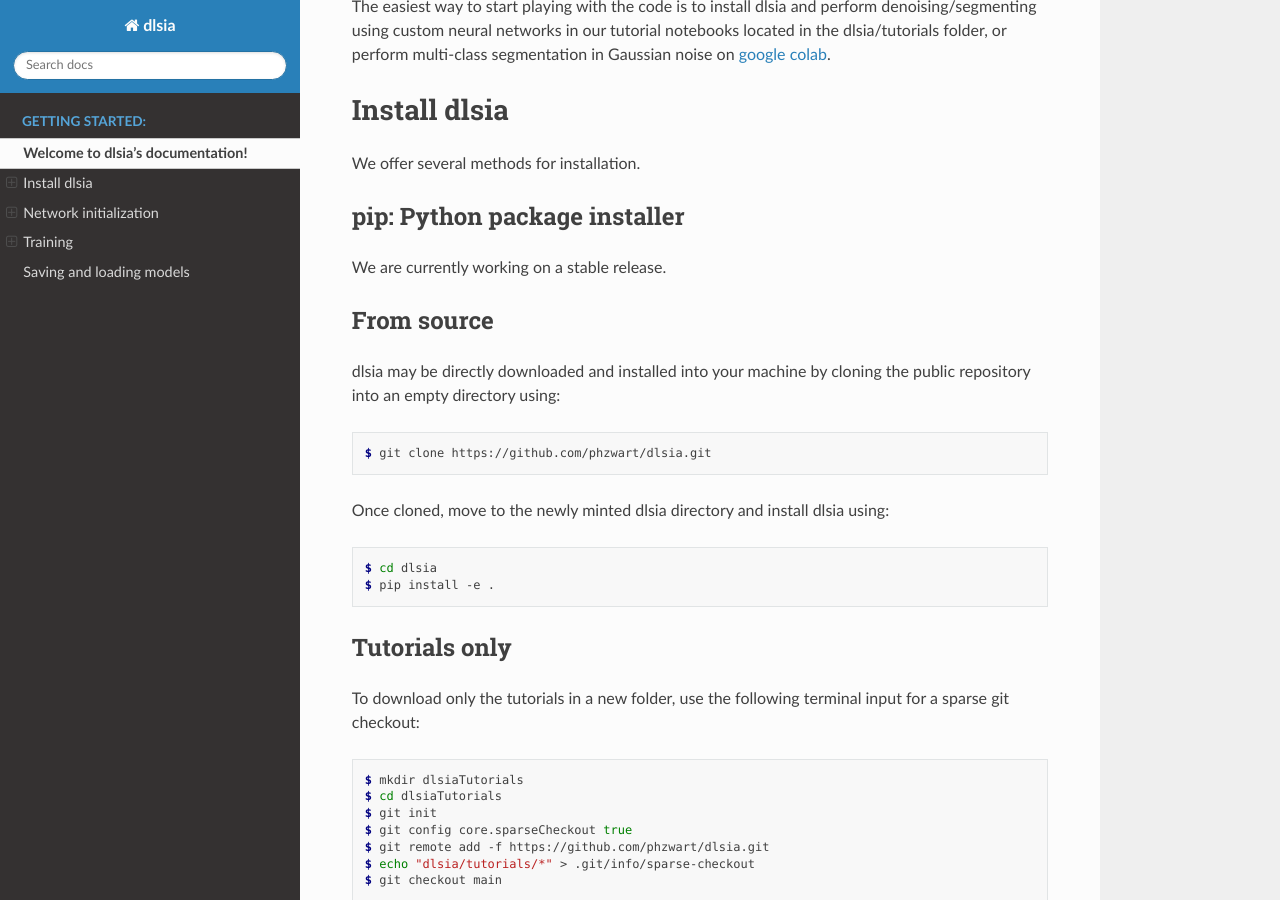
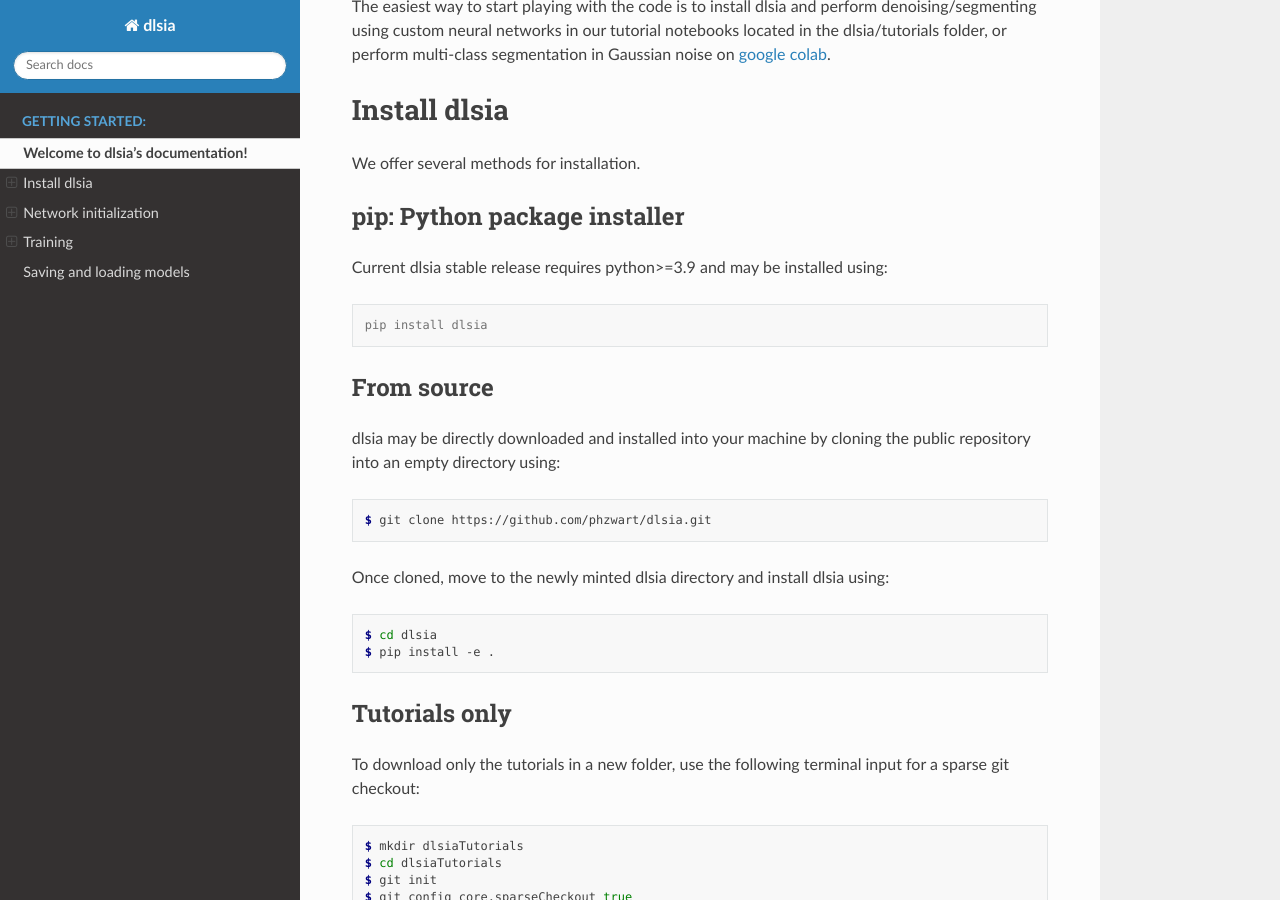
Before and after one commit to phzwart/dlsia, a Sphinx documentation site: the page built from docs/welcome.md, in a window 1280 px wide and 900 px high, scrolled down 974 px. Built offline with Sphinx 7.4.7 and the Read the Docs theme 2.0.0, drawn with Linux system fonts in a browser that asks for light colours; pages that are not in the unit, such as notebooks, are missing from menus.

Commit message:
pip install instructions added

````diff
--- a/docs/welcome.md
+++ b/docs/welcome.md
@@ -31,7 +31,11 @@ We offer several methods for installation.
 
 ## pip: Python package installer
 
-We are currently working on a stable release.
+Current dlsia stable release requires python>=3.9 and may be installed using:
+
+```console
+pip install dlsia
+```
 
 ## From source
 
````
